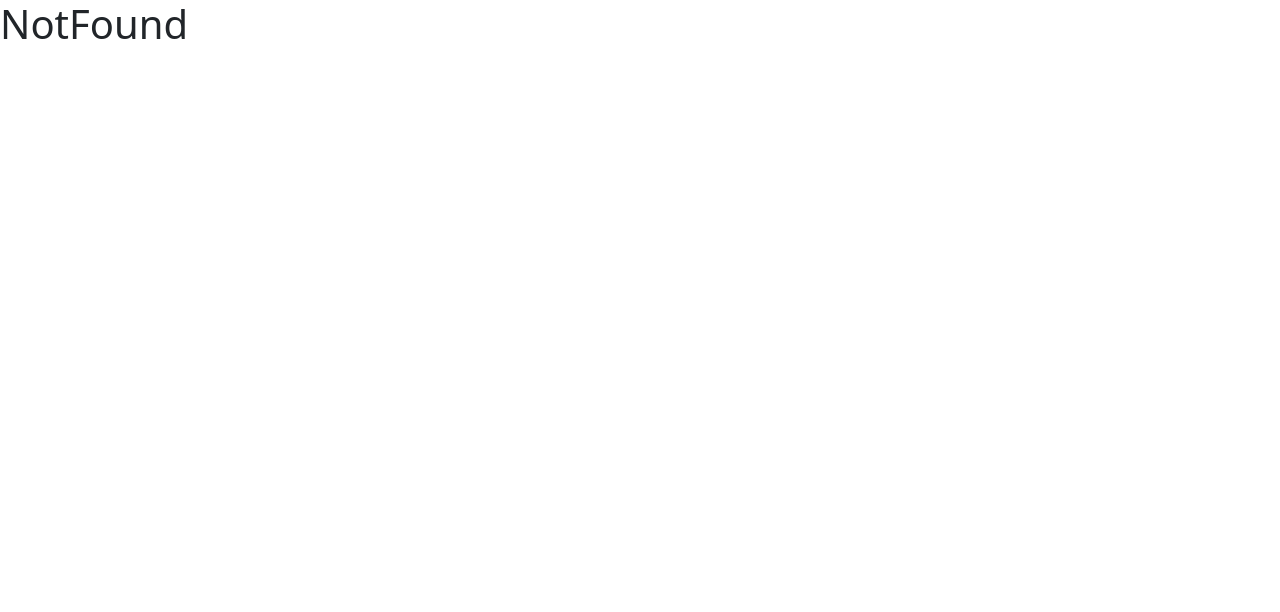
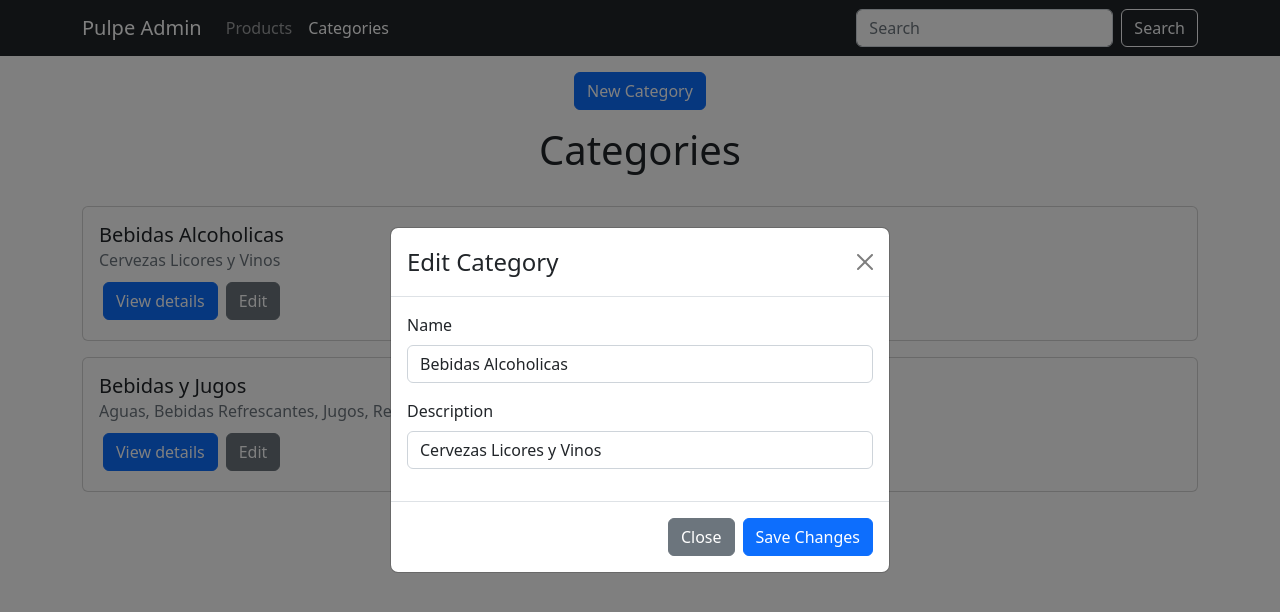
Before and after one commit to axelsomerseth/pulpe-admin-frontend, a React (Create React App) app: page /categories/1/edit in a window 1280 px wide. Shown: the top 612 px of the page. Built offline with nearby package versions, Linux system fonts and the light colour scheme.

Commit message:
edit category form added

```diff
--- a/src/features/categories/CategoriesList.jsx
+++ b/src/features/categories/CategoriesList.jsx
@@ -31,7 +31,18 @@ function CategoriesList() {
                     <h6 className="card-subtitle mb-2 text-muted">
                       {category.description || ""}
                     </h6>
-                    <Link to={`/categories/${category.id}`}>View details</Link>
+                    <Link
+                      to={`/categories/${category.id}`}
+                      className="btn btn-primary m-1"
+                    >
+                      View details
+                    </Link>
+                    <Link
+                      to={`/categories/${category.id}/edit`}
+                      className="btn btn-secondary m-1"
+                    >
+                      Edit
+                    </Link>
                   </div>
                 </div>
               </div>
--- a/src/features/categories/AddCategoryForm.jsx
+++ b/src/features/categories/EditCategoryForm.jsx
@@ -1,33 +1,38 @@
 import React, { useState } from "react";
-import { useNavigate } from "react-router-dom";
+import { useDispatch, useSelector } from "react-redux";
+import { useParams, useNavigate } from "react-router-dom";
 import Modal from "react-bootstrap/Modal";
 import Button from "react-bootstrap/Button";
-import { useDispatch } from "react-redux";
-import { nanoid } from "@reduxjs/toolkit";
-import { categoryAdded } from "./categoriesSlice";
+import { categoryEdited } from "./categoriesSlice";
 
-function AddCategoryForm() {
+function EditCategoryForm() {
+  const dispatch = useDispatch();
   const navigate = useNavigate();
-  const dispatch = useDispatch();
+  const params = useParams();
+  const { categoryId } = params;
 
-  const [name, setName] = useState("");
-  const [description, setDescription] = useState("");
+  const category = useSelector((state) =>
+    state.categories.find((category) => category.id === parseInt(categoryId))
+  );
+
+  const [name, setName] = useState(category.name || "");
+  const [description, setDescription] = useState(category.description || "");
 
   const onNameChanged = (e) => setName(e.target.value);
   const onDescriptionChanged = (e) => setDescription(e.target.value);
 
   const onModalClose = () => navigate(-1);
   const onModalSaveChanges = () => {
-    if (name && description) {
+    if (categoryId && name && description) {
       dispatch(
-        categoryAdded({
-          id: nanoid(),
+        categoryEdited({
+          id: parseInt(categoryId),
           name,
           description,
         })
       );
+      navigate(`/categories`);
     }
-    navigate(-1);
   };
 
   return (
@@ -39,7 +44,7 @@ function AddCategoryForm() {
         centered
       >
         <Modal.Header closeButton>
-          <Modal.Title>Add a new category</Modal.Title>
+          <Modal.Title>Edit Category</Modal.Title>
         </Modal.Header>
         <Modal.Body>
           <form>
@@ -82,4 +87,4 @@ function AddCategoryForm() {
   );
 }
 
-export default AddCategoryForm;
+export default EditCategoryForm;
--- a/src/features/categories/SingleCategoryPage.jsx
+++ b/src/features/categories/SingleCategoryPage.jsx
@@ -32,7 +32,7 @@ function SingleCategoryPage() {
         centered
       >
         <Modal.Header closeButton>
-          <Modal.Title>Category details</Modal.Title>
+          <Modal.Title>Category Details</Modal.Title>
         </Modal.Header>
         <Modal.Body>
           <form>
@@ -80,7 +80,7 @@ function SingleCategoryPage() {
                 type="text"
                 className="form-control"
                 id="categoryCreatedAt"
-                value={new Date(category.created_at)}
+                value={category.created_at ? new Date(category.created_at) : ""}
                 readOnly
               />
             </div>
@@ -92,7 +92,7 @@ function SingleCategoryPage() {
                 type="text"
                 className="form-control"
                 id="categoryUpdatedAt"
-                value={new Date(category.updated_at)}
+                value={category.updated_at ? new Date(category.updated_at) : ""}
                 readOnly
               />
             </div>
--- a/src/features/categories/categoriesSlice.js
+++ b/src/features/categories/categoriesSlice.js
@@ -29,7 +29,12 @@ export const categoriesSlice = createSlice({
       return [...state, action.payload];
     },
     categoryEdited: (state, action) => {
-      // TODO: edit the category in the state array (if needed).
+      const { id, name, description } = action.payload;
+      const existingCategory = state.find((category) => category.id === id);
+      if (existingCategory) {
+        existingCategory.name = name;
+        existingCategory.description = description;
+      }
     },
     categoryRemoved: (state, action) => {
       // TODO: remove category from state array (if needed).
--- a/src/index.js
+++ b/src/index.js
@@ -10,6 +10,7 @@ import Home from "./routes/Home";
 import CategoriesList from "./features/categories/CategoriesList";
 import AddCategoryForm from "./features/categories/AddCategoryForm";
 import SingleCategoryPage from "./features/categories/SingleCategoryPage";
+import EditCategoryForm from "./features/categories/EditCategoryForm";
 
 import ProductsList from "./features/products/ProductsList";
 import Product from "./components/Product";
@@ -30,16 +31,20 @@ root.render(
           <Route path="/" element={<App />}>
             <Route index element={<Home />} />
             <Route path="categories" element={<CategoriesList />}>
+              <Route exact path="new" element={<AddCategoryForm />} />
               <Route
                 exact
                 path=":categoryId"
                 element={<SingleCategoryPage />}
               />
-              <Route path="new" element={<AddCategoryForm />} />
+              <Route
+                exact
+                path=":categoryId/edit"
+                element={<EditCategoryForm />}
+              />
             </Route>
             <Route path="products" element={<ProductsList />}>
               <Route path=":productId" element={<Product />} />
-              {/* <Route path="new" element={<Product />} /> */}
             </Route>
           </Route>
           <Route path="*" element={<NotFound />} />
```
